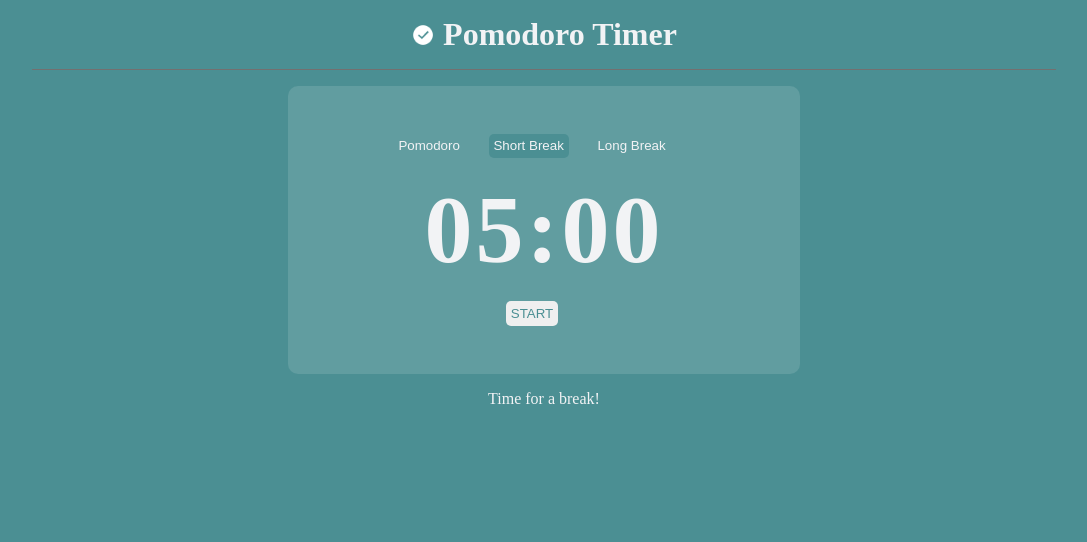
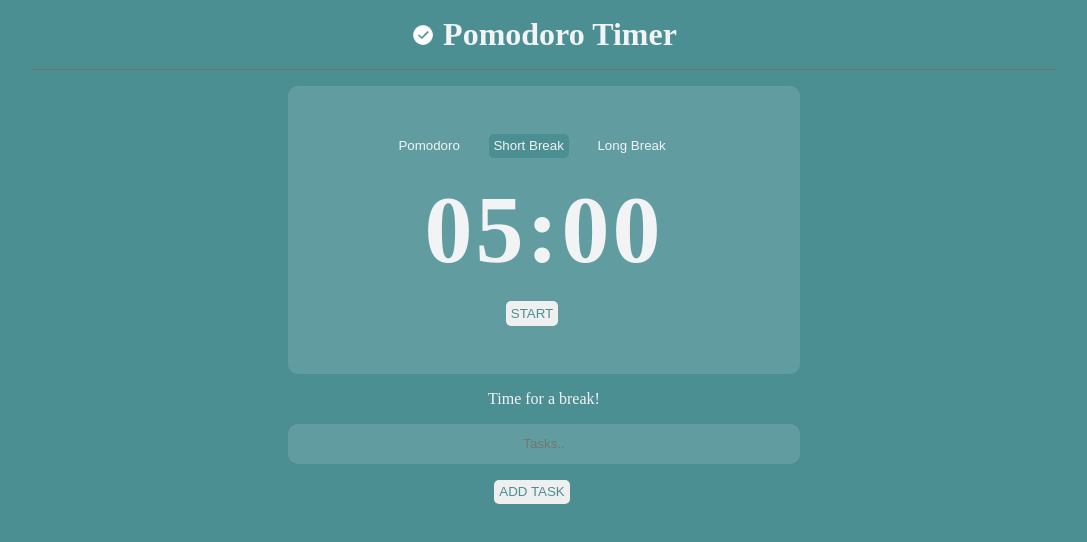
Before and after one commit to Joe-Lindie/-Pomodoro-Timer, a plain HTML site: page index.html in a window 1280 px wide. Both pictures are taken after a click on the button "Short Break". Shown: the whole page, without its empty margins (96-1183 px from the left). Drawn offline with Linux system fonts and the light colour scheme.

Commit message:
design for the task list

```diff
--- a/index.html
+++ b/index.html
@@ -37,6 +37,19 @@
       <p id="study_msg"></p>
     </section>
 
+    <form class="column_center margin_top" action="">
+      <input
+        id="user_tasks"
+        class="margin_bottom"
+        type="text"
+        placeholder="Tasks.."
+      />
+      <button class="margin_top margin_bottom" id="add_task">ADD TASK</button>
+      <div>
+        <ul id="tasks_to_complete"></ul>
+      </div>
+    </form>
+
     <script src="main.js"></script>
     <script src="Testing/index.test.js"></script>
   </body>
--- a/main.js
+++ b/main.js
@@ -6,12 +6,18 @@ const countdowntimerOutput = document.getElementById("countdown_timer")
 const startStopBtn = document.getElementById("start_stop_btn")
 const studyMsg = document.getElementById("study_msg")
 
+const userTask = document.getElementById("user_tasks")
+const addTask = document.getElementById("add_task")
+const taskToComplete = document.getElementById("tasks_to_complete")
+
 // EVENTLISTENERS
 pomodoro.addEventListener("click", pomodoroStudy)
 shortBreak.addEventListener("click", shorterBreak)
 longBreak.addEventListener("click", longerBreak)
 startStopBtn.addEventListener("click", startStop)
 startStopBtn.addEventListener("click", clickSound)
+
+addTask.addEventListener("click", newTask)
 
 // GLOBAL VARIABLES
 let minutes
@@ -34,7 +40,11 @@ function pomodoroStyling() {
   shortBreak.style.backgroundColor = "transparent"
   longBreak.style.backgroundColor = "transparent"
   startStopBtn.style.color = "#CA4E49"
-  startStopBtn.style.color = "#CA4E49"
+
+  const taskBg = document.getElementById("user_tasks")
+  taskBg.style.backgroundColor = "#DD6864"
+
+  addTask.style.color = "#CA4E49"
 }
 
 pomodoroStyling()
@@ -47,7 +57,10 @@ function shorterBreakStyling() {
   longBreak.style.backgroundColor = "transparent"
   shortBreak.style.backgroundColor = "#4B8F93"
   startStopBtn.style.color = "#4B8F93"
-  startStopBtn.style.color = "#4B8F93"
+
+  const taskBg = document.getElementById("user_tasks")
+  taskBg.style.backgroundColor = "#619DA0"
+  addTask.style.color = "#4B8F93"
 }
 
 function longererBreakStyling() {
@@ -58,7 +71,10 @@ function longererBreakStyling() {
   pomodoro.style.backgroundColor = "transparent"
   shortBreak.style.backgroundColor = "transparent"
   startStopBtn.style.color = "#447CA3"
-  startStopBtn.style.color = "#447CA3"
+
+  const taskBg = document.getElementById("user_tasks")
+  taskBg.style.backgroundColor = "#5A8AAD"
+  addTask.style.color = "#447CA3"
 }
 
 ////////////////////////////////////
@@ -177,3 +193,21 @@ function stopCountdown() {
   startStopBtn.innerHTML = "START"
   clearInterval(timeInterval)
 }
+
+////////////////////////////////////
+
+// TASKS SECTION
+
+////////////////////////////////////
+
+function newTask(event) {
+  event.preventDefault()
+
+  if (userTask.value === "") return
+
+  const newTodo = document.createElement("ol")
+  newTodo.classList.add("new_todo")
+  newTodo.innerHTML = userTask.value
+  taskToComplete.append(newTodo)
+  userTask.value = ""
+}
--- a/style.css
+++ b/style.css
@@ -38,7 +38,13 @@ html {
     display: flex;
     justify-content: center;
     align-items: center;
+  }
 
+  .column_center {
+    display: flex;
+    justify-content: center;
+    align-items: center;
+    flex-direction: column;
   }
 
   .margin_bottom {
@@ -84,13 +90,34 @@ html {
         font-size: 3rem;
         font-weight: bold;
         letter-spacing: 3px;
+
     }
+
+    #user_tasks {
+      margin: auto;
+      width: 90%;
+      height: 2.5rem;
+      text-align: center;
+      border: none;
+      color: var(--font-colour);
+      border-radius: 10px;
+    }
+
+    .new_todo {
+      margin-bottom: 1rem;
+    }
+
       /* TABLET MEDIA QUERY BREAKPOINT */
 
       @media (min-width: 768px) {
         .timer_container {
           width: 50%;
           padding: 3rem;
+        }
+
+        #user_tasks {
+          margin: auto;
+          width: 50%;
         }
       }
 
@@ -104,4 +131,9 @@ html {
         #countdown_timer  {
           font-size: 6rem;
         }
+
+        #user_tasks {
+          margin: auto;
+          width: 40%;
+        }
       }
```
